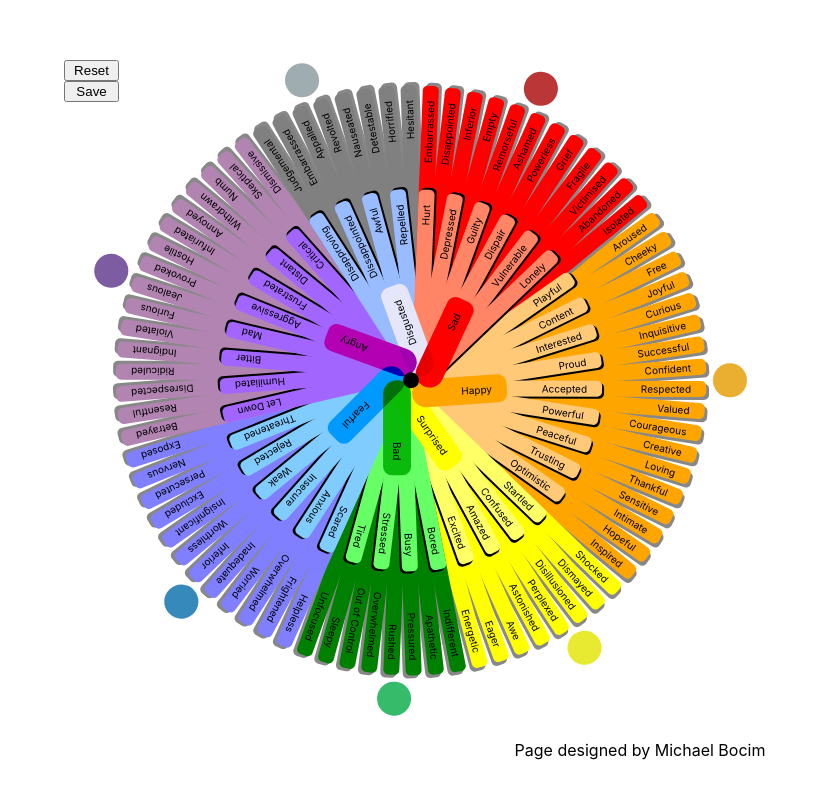
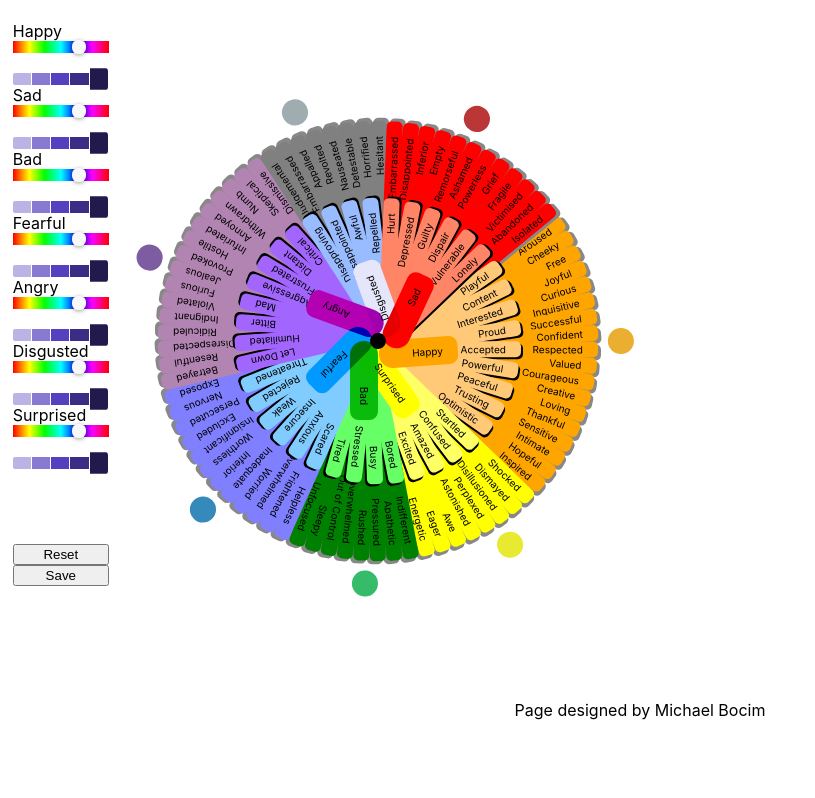
Before and after one commit to mtbocim/feeling-wheel-journal, a React (Create React App) app: page / in a window 1280 px wide. Shown: the top 798 px of the page, without its empty margins (0-815 px from the left). Built offline with nearby package versions, Linux system fonts and the light colour scheme.

Commit message:
Adding color pallet (non functional yet)

```diff
--- a/package.json
+++ b/package.json
@@ -7,6 +7,7 @@
     "@testing-library/react": "^13.4.0",
     "@testing-library/user-event": "^13.5.0",
     "react": "^18.2.0",
+    "react-color": "^2.19.3",
     "react-dom": "^18.2.0",
     "react-scripts": "5.0.1",
     "web-vitals": "^2.1.4"
--- a/src/App.js
+++ b/src/App.js
@@ -48,30 +48,30 @@ function App() {
     }
   }
 
-  function calculateGradient() {
-    let total = 0;
-    for (let key in colorCount) {
-      total += colorCount[key];
-    }
-    if (total === 0) {
-      return "white"; // Return white if total is 0
-    }
-    if (Object.keys(colorCount).length === 1) {
-      return Object.keys(colorCount)[0];
-    }
+  // function calculateGradient() {
+  //   let total = 0;
+  //   for (let key in colorCount) {
+  //     total += colorCount[key];
+  //   }
+  //   if (total === 0) {
+  //     return "white"; // Return white if total is 0
+  //   }
+  //   if (Object.keys(colorCount).length === 1) {
+  //     return Object.keys(colorCount)[0];
+  //   }
 
-    let gradientStops = [];
-    let current = 0;
+  //   let gradientStops = [];
+  //   let current = 0;
 
-    for (let color in colorCount) {
-      const value = colorCount[color] / total;
-      if (value > 0) {
-        current += value;
-        gradientStops.push(`${color} ${current * 100}%`);
-      }
-    }
-    return `linear-gradient(to right, ${gradientStops.join(", ")})`;
-  }
+  //   for (let color in colorCount) {
+  //     const value = colorCount[color] / total;
+  //     if (value > 0) {
+  //       current += value;
+  //       gradientStops.push(`${color} ${current * 100}%`);
+  //     }
+  //   }
+  //   return `linear-gradient(to right, ${gradientStops.join(", ")})`;
+  // }
 
   function updateEntries() {
     setEntries(() => Object.keys(localStorage));
@@ -92,7 +92,7 @@ function App() {
           colorCount={colorCount}
         />
         <Entries entries={entries} loadEntry={loadEntry} />
-        <FeelingGradient gradient={calculateGradient()} />
+        {/* <FeelingGradient gradient={calculateGradient()} /> */}
         <Footer/>
       </div>
     </journalContext.Provider>
--- a/src/Feeling.css
+++ b/src/Feeling.css
@@ -1,5 +1,5 @@
 .InnerRing .Feeling {
-  width: 10vh;
+  width: 5vw;
   height: 3vh;
   z-index: 2;
   top: 15vh;
@@ -9,7 +9,7 @@
 }
 
 .MiddleRing .Feeling {
-  width: 22vh;
+  width: 10vw;
   z-index: 1;
   top: 27.5vh;
   left: 27.5vh;
@@ -17,7 +17,7 @@
 }
 
 .OuterRing .Feeling {
-    width: 35vh;
+    width: 16vw;
     z-index: 0;
     top: 27.5vh;
     left: 27.5vh;
--- a/src/FeelingGradient.css
+++ b/src/FeelingGradient.css
@@ -1,5 +1,5 @@
 .FeelingGradient{
-    margin: 3vh auto auto 7.5vw;
-    width: 80vh;
+    margin: 2.5vh auto auto 16.5vw;
+    width: 25vw;
     height:2vh;
 }
--- a/src/Footer.css
+++ b/src/Footer.css
@@ -1,6 +1,6 @@
-footer{
+.Footer {
     display: flex;
     width: 100vw;
-    /* align-items: center; */
+    margin-bottom: 0vh;
     justify-content: center;
 }
--- a/src/Footer.jsx
+++ b/src/Footer.jsx
@@ -1,10 +1,12 @@
 import './Footer.css'
-function Footer(){
-    return (
-        <footer>
-          Page designed by Michael Bocim
-        </footer>
-      );
+function Footer() {
+  return (
+    <div className='Footer'>
+      <footer>
+        Page designed by Michael Bocim
+      </footer>
+    </div>
+  );
 }
 
 export default Footer;
--- a/src/Wheel.css
+++ b/src/Wheel.css
@@ -1,23 +1,31 @@
+.Wheel-actions-buttons{
+  display: flex;
+  flex-direction: column;
+  justify-content: center;
+  height: 40%;
+}
 .Wheel-actions{
   height:80vh;
-  width:5vw;
+  width:7.5vw;
   display: flex;
     flex-direction: column;
+    margin-right: 1vw;
 }
 
 .Wheel-container {
   display: flex;
-  margin: 7.5vh 5vw auto 5vw;
+  margin: 2.5vh 1vw auto 1vw;
   /* border: 2px solid black; */
-  width: 80vh;
-  height: 80vh;
+  width: 50vw;
+  height: 85vh;
   border-radius: 50%;
   align-items: center;
+  flex-wrap: wrap;
 }
 
 .Wheel {
-  width: 85vh;
-  height: 85vh;
+  width: 40vw;
+  height: 75vh;
   border-radius: 50%;
   display: flex;
   justify-content: center;
@@ -35,8 +43,8 @@
 .Wheel-rotation-container {
   display: flex;
   position: absolute;
-  width: 42vh;
-  height: 4.2vh;
+  width: 20vw;
+  height: 2vw;
   left: 50%;
   transform-origin: center left;
   /* border: 2px solid black; */
--- a/src/Wheel.jsx
+++ b/src/Wheel.jsx
@@ -2,10 +2,12 @@ import InnerRing from "./InnerRing";
 import MiddleRing from "./MiddleRing";
 import OuterRing from "./OuterRing";
 import journalContext from "./journalContext";
+import { SliderPicker } from "react-color";
+import FeelingGradient from "./FeelingGradient";
 
 import "./Wheel.css";
 
-import React, { useState, useContext,useEffect } from "react";
+import React, { useState, useContext, useEffect } from "react";
 
 import { innerWords, middleWords, outerWords } from "./feelingsData";
 
@@ -21,12 +23,12 @@ import { innerWords, middleWords, outerWords } from "./feelingsData";
  *       -> OuterRing
  */
 
-function Wheel({updateEntries, colorCount, entryData}) {
+function Wheel({ updateEntries, colorCount, entryData }) {
   console.log("what is entryData", entryData)
   const [currentAngle, setCurrentAngle] = useState(325);
-  const [innerState, setInnerState] = useState(entryData.innerState||innerWords);
-  const [middleState, setMiddleState] = useState(entryData.middleState||middleWords);
-  const [outerState, setOuterState] = useState(entryData.outerState||outerWords);
+  const [innerState, setInnerState] = useState(entryData.innerState || innerWords);
+  const [middleState, setMiddleState] = useState(entryData.middleState || middleWords);
+  const [outerState, setOuterState] = useState(entryData.outerState || outerWords);
   const counter = useContext(journalContext);
 
   console.log("what is innerState", innerState)
@@ -46,6 +48,31 @@ function Wheel({updateEntries, colorCount, entryData}) {
     } else {
       setCurrentAngle(() => currentAngle - counterClockwise);
     }
+  }
+
+  function calculateGradient() {
+    let total = 0;
+    for (let key in colorCount) {
+      total += colorCount[key];
+    }
+    if (total === 0) {
+      return "white"; // Return white if total is 0
+    }
+    if (Object.keys(colorCount).length === 1) {
+      return Object.keys(colorCount)[0];
+    }
+
+    let gradientStops = [];
+    let current = 0;
+
+    for (let color in colorCount) {
+      const value = colorCount[color] / total;
+      if (value > 0) {
+        current += value;
+        gradientStops.push(`${color} ${current * 100}%`);
+      }
+    }
+    return `linear-gradient(to right, ${gradientStops.join(", ")})`;
   }
 
   function resetWheel() {
@@ -94,8 +121,33 @@ function Wheel({updateEntries, colorCount, entryData}) {
   return (
     <div className="Wheel-container">
       <div className="Wheel-actions">
+
+        <div className="Wheel-color-pallet">
+          <label for="happySliderPicker">Happy</label>
+          <SliderPicker id="happySliderPicker" />
+
+          <label for="sadSliderPicker">Sad</label>
+          <SliderPicker id="sadSliderPicker" />
+
+          <label for="happySliderPicker">Bad</label>
+          <SliderPicker id="happySliderPicker" />
+
+          <label for="happySliderPicker">Fearful</label>
+          <SliderPicker id="happySliderPicker" />
+
+          <label for="happySliderPicker">Angry</label>
+          <SliderPicker id="happySliderPicker" />
+
+          <label for="happySliderPicker">Disgusted</label>
+          <SliderPicker id="happySliderPicker" />
+
+          <label for="happySliderPicker">Surprised</label>
+          <SliderPicker id="happySliderPicker" />
+        </div>
+        <div className="Wheel-actions-buttons">
         <button onClick={resetWheel}>Reset</button>
         <button onClick={saveWheel}>Save</button>
+        </div>
       </div>
       <div
         className="Wheel"
@@ -151,6 +203,8 @@ function Wheel({updateEntries, colorCount, entryData}) {
           ></div>
         </div>
       </div>
+      <br/>
+      <FeelingGradient gradient={calculateGradient()}/>
     </div>
   );
 }
```
Also changed, not shown: 1 other file (tests, documents, lock files or other folders).
